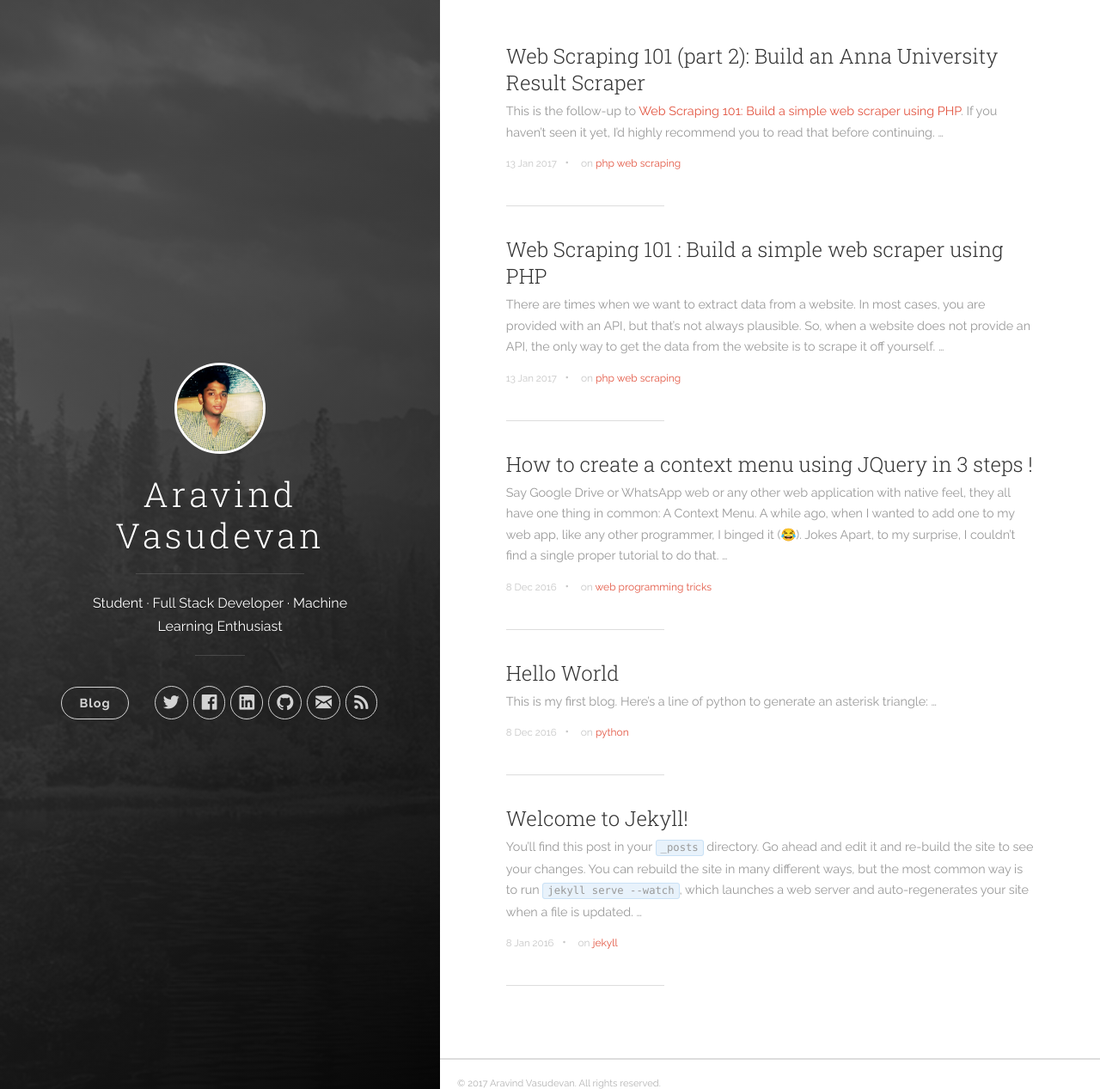
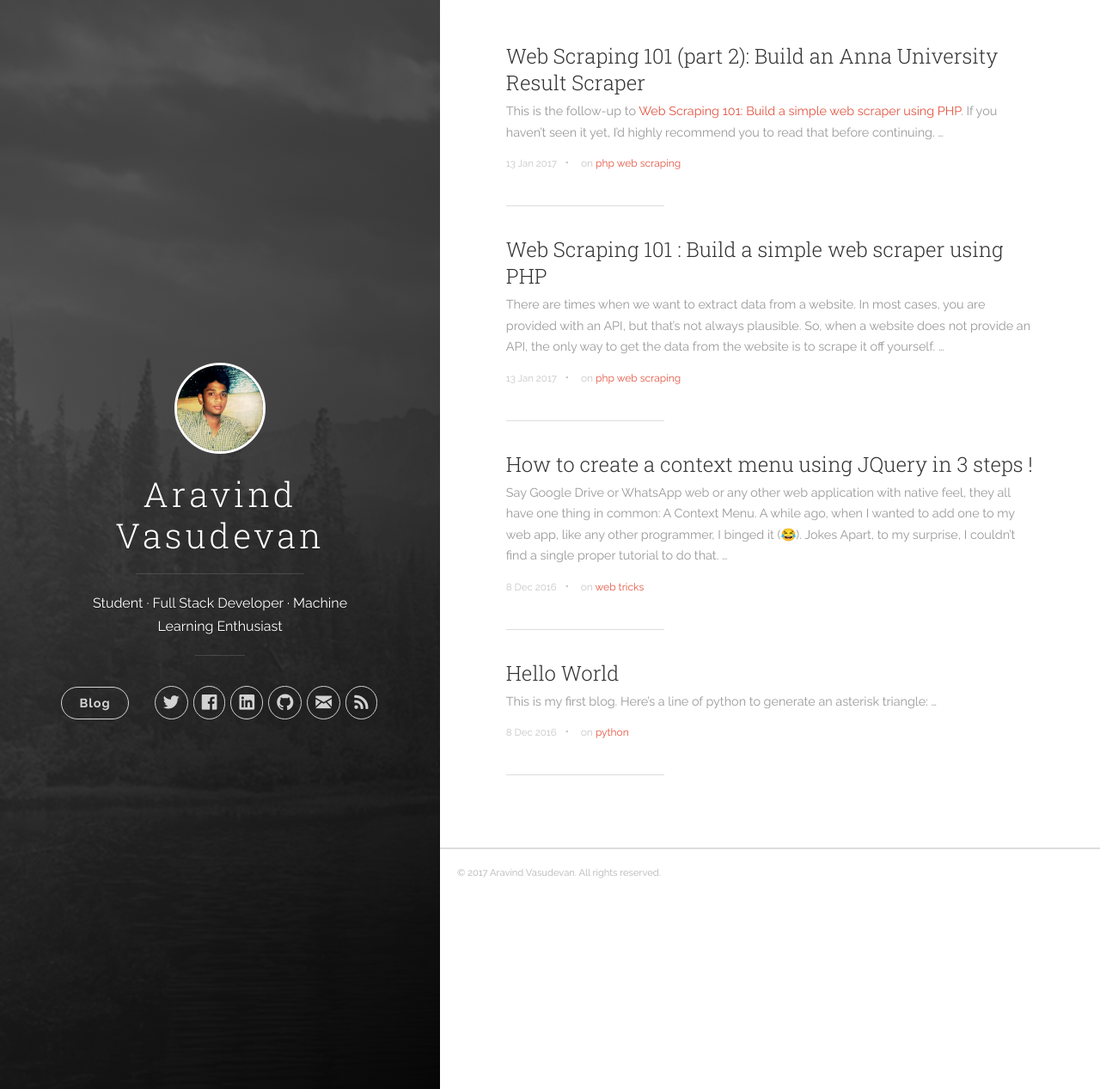
Before and after one commit to AravindVasudev/AravindVasudev.github.io, a Jekyll site: the page built from index.html, in a window 1280 px wide and 1267 px high. Shown: the whole window at 86% size. Built offline with Jekyll 4.4.1, drawn with Linux system fonts in a browser that asks for light colours; nearby versions of some CDN libraries; emoji names are drawn with the system emoji font; the list of posts is cut into pages by our own code.

Commit message:
Removed Jekyll dummy post

````diff
--- a/_posts/2016-01-08-welcome-to-jekyll.markdown
+++ /dev/null
@@ -1,25 +0,0 @@
----
-title:  "Welcome to Jekyll!"
-date:   2016-01-08 15:04:23
-categories: [jekyll]
-tags: [jekyll]
----
-You’ll find this post in your `_posts` directory. Go ahead and edit it and re-build the site to see your changes. You can rebuild the site in many different ways, but the most common way is to run `jekyll serve --watch`, which launches a web server and auto-regenerates your site when a file is updated.
-
-To add new posts, simply add a file in the `_posts` directory that follows the convention `YYYY-MM-DD-name-of-post.ext` and includes the necessary front matter. Take a look at the source for this post to get an idea about how it works.
-
-Jekyll also offers powerful support for code snippets:
-
-``` ruby
-def print_hi(name)
-  puts "Hi, #{name}"
-end
-print_hi('Tom')
-#=> prints 'Hi, Tom' to STDOUT.
-```
-
-Check out the [Jekyll docs][jekyll] for more info on how to get the most out of Jekyll. File all bugs/feature requests at [Jekyll’s GitHub repo][jekyll-gh]. If you have questions, you can ask them on [Jekyll’s dedicated Help repository][jekyll-help].
-
-[jekyll]:      http://jekyllrb.com
-[jekyll-gh]:   https://github.com/jekyll/jekyll
-[jekyll-help]: https://github.com/jekyll/jekyll-help
--- a/_posts/2016-12-08-How-to-create-a-context-menu.md
+++ b/_posts/2016-12-08-How-to-create-a-context-menu.md
@@ -2,7 +2,7 @@
 title:  "How to create a context menu using JQuery in 3 steps !"
 date:   2016-12-08 14:30:00 +0530
 categories: [programming]
-tags: [web, programming, tricks]
+tags: [web, tricks]
 ---
 
 Say Google Drive or WhatsApp web or any other web application with native feel,
````
